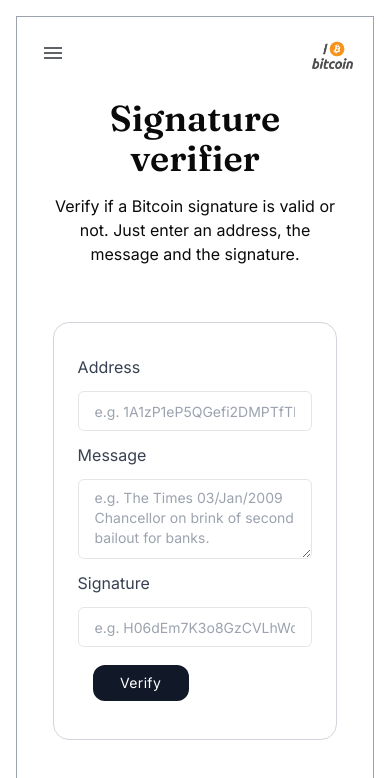
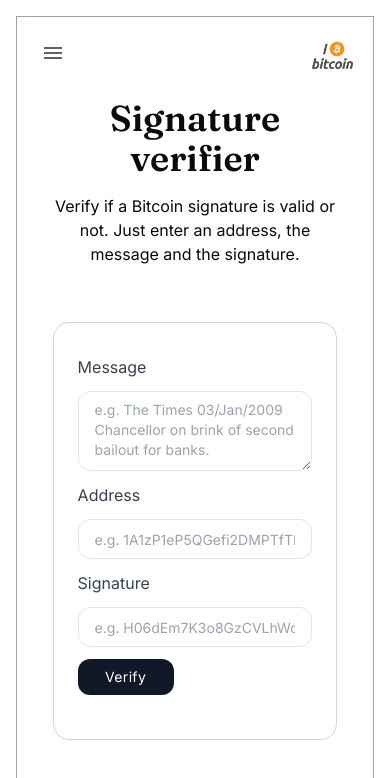
Before and after one commit to martins87/uft-platform, a Next.js app: page /signature-verifier in a window 390 px wide. Shown: the top 778 px of the page. Built offline with nearby package versions, Linux system fonts and the light colour scheme.

Commit message:
edit input styling

```diff
--- a/app/proof-of-funds/Funds.tsx
+++ b/app/proof-of-funds/Funds.tsx
@@ -123,13 +123,13 @@ const Funds: FC<FundsProps> = ({
   };
 
   return (
-    <div className="flex flex-col gap-4 border rounded-md p-4">
+    <div className="flex flex-col gap-4 border rounded-xl p-4">
       <h4 className="text-xl font-bold">Funds #{index}</h4>
 
       <div className="flex flex-col gap-2 md:flex-row md:items-center gap-x-2">
         <span className="text-gray-700 min-w-20">Address:</span>
         <input
-          className="w-full h-10 border rounded-md px-4 text-sm focus:outline-none"
+          className="w-full h-10 border rounded-xl px-4 text-sm focus:outline-none"
           type="text"
           value={address}
           onChange={onAddressChange}
@@ -139,7 +139,7 @@ const Funds: FC<FundsProps> = ({
 
       <div className="flex flex-col gap-2 md:flex-row md:items-center gap-x-2">
         <span className="text-gray-700 min-w-20">Balance:</span>
-        <span className="w-fit min-h-12 flex items-center gap-2 bg-orange-100 text-lg px-4 py-2 rounded-lg text-clip">
+        <span className="w-fit min-h-12 flex items-center gap-2 bg-orange-100 text-lg px-4 py-2 rounded-xl text-clip">
           {!address.length ? (
             <span className="text-sm text-gray-500">
               Enter a Bitcoin address to fetch balance
@@ -160,7 +160,7 @@ const Funds: FC<FundsProps> = ({
         <span className="text-gray-700 min-w-20">Signature:</span>
         <textarea
           className={twMerge(
-            "w-full min-h-20 px-4 py-2 border rounded-md text-sm focus:outline-none",
+            "w-full min-h-20 px-4 py-2 border rounded-xl text-sm focus:outline-none",
             sigBgColor
           )}
           value={signature}
@@ -178,8 +178,8 @@ const Funds: FC<FundsProps> = ({
           // TODO add validation
         />
 
-        {messageVisible && (
-          <div className="flex gap-x-2 mx-auto">
+        {/* {messageVisible && (
+          <div className="hidden md:flex gap-x-2 mx-auto">
             <Image
               src={
                 resultSymbol == VerificationMessage.Valid
@@ -192,8 +192,24 @@ const Funds: FC<FundsProps> = ({
             />
             <span>{resultMessage}</span>
           </div>
-        )}
+        )} */}
       </div>
+
+      {messageVisible && (
+        <div className="flex gap-x-2 mx-auto lg:text-right tablet:hidden">
+          <Image
+            src={
+              resultSymbol == VerificationMessage.Valid
+                ? BadgeCheck
+                : resultSymbol == VerificationMessage.Invalid
+                ? CircleX
+                : TriangleAlert
+            }
+            alt="Valid signature"
+          />
+          <span>{resultMessage}</span>
+        </div>
+      )}
     </div>
   );
 };
--- a/app/proof-of-funds/page.tsx
+++ b/app/proof-of-funds/page.tsx
@@ -31,7 +31,7 @@ const ProofOfFunds = () => {
           </p>
         }
       />
-      <span className="w-fit min-h-12 -mt-8 mb-10 flex items-center gap-2 bg-orange-100 border border-orange-300 text-lg px-4 py-2 rounded-lg text-center">
+      <span className="w-fit min-h-12 -mt-8 mb-10 flex items-center gap-2 bg-orange-100 border border-orange-300 text-lg px-4 py-2 rounded-xl text-center">
         Total amount you own: <br className="md:hidden" />₿{" "}
         {totalAmount.toFixed(8)}
       </span>
@@ -40,7 +40,7 @@ const ProofOfFunds = () => {
           <span>Message</span>
         </div>
         <textarea
-          className="textarea textarea-bordered min-h-20 px-4 py-2 border rounded-md text-sm focus:outline-none mb-6"
+          className="textarea textarea-bordered min-h-20 px-4 py-2 border rounded-xl text-sm focus:outline-none mb-6"
           value={message}
           onChange={(e) => setMessage(e.target.value)}
           placeholder="e.g. The Times 03/Jan/2009 Chancellor on brink of second bailout for banks."
@@ -58,11 +58,12 @@ const ProofOfFunds = () => {
         ))}
 
         <Button
-          className="px-2 gap-1 mx-auto mt-4"
+          className="gap-1 mx-auto mt-4"
           primary
           onClick={handleAddFund}
           label="Add funds"
           icon={Plus}
+          iconSide="left"
         />
       </Card>
     </Container>
--- a/app/signature-verifier/page.tsx
+++ b/app/signature-verifier/page.tsx
@@ -73,43 +73,41 @@ const SignatureVerifier = () => {
         }
       />
       <Card className="gap-y-[12px]">
+        <span className="text-gray-700">Message</span>
+        <textarea
+          className="textarea textarea-bordered min-h-20 px-4 py-2 border rounded-xl text-sm focus:outline-none"
+          value={message}
+          onChange={(e) => setMessage(e.target.value)}
+          placeholder="e.g. The Times 03/Jan/2009 Chancellor on brink of second bailout for banks."
+        ></textarea>
         <span className="text-gray-700">Address</span>
         <input
-          className="h-10 border rounded-md px-4 text-sm focus:outline-none "
+          className="h-10 border rounded-xl px-4 text-sm focus:outline-none "
           type="text"
           value={address}
           onChange={(e) => setAddress(e.target.value)}
           placeholder="e.g. 1A1zP1eP5QGefi2DMPTfTL5SLmv7DivfNa"
         />
-
-        <span className="text-gray-700">Message</span>
-        <textarea
-          className="textarea textarea-bordered min-h-20 px-4 py-2 border rounded-md text-sm focus:outline-none"
-          value={message}
-          onChange={(e) => setMessage(e.target.value)}
-          placeholder="e.g. The Times 03/Jan/2009 Chancellor on brink of second bailout for banks."
-        ></textarea>
-
         <span className="text-gray-700">Signature</span>
         <input
           className={twMerge(
-            "h-10 px-4 py-2 border rounded-md text-sm focus:outline-none",
+            "h-10 px-4 py-2 border rounded-xl text-sm focus:outline-none",
             sigBgColor
           )}
           value={signature}
           onChange={(e) => setSignature(e.target.value)}
           placeholder="e.g. H06dEm7K3o8GzCVLhWqfNer5MXm+QjwJzqNDBzgBfhyyDwBIcMWREzH0UfaXvXtw8t5duuFXQQE61ZXwJCjXbi0="
         />
-        <div className="flex items-center h-12">
+        <div className="relative min-h-12">
           <Button
-            className="absolute left-0 ml-10"
+            className="tablet:absolute"
             primary
             onClick={handleVerify}
             label="Verify"
             // TODO add validation
           />
           {messageVisible && (
-            <div className="flex gap-x-2 mx-auto">
+            <div className="tablet:absolute left-0 flex gap-x-2 h-8 items-center justify-center bg-slate-300 w-full">
               <Image
                 src={
                   resultSymbol == VerificationMessage.Valid
```
